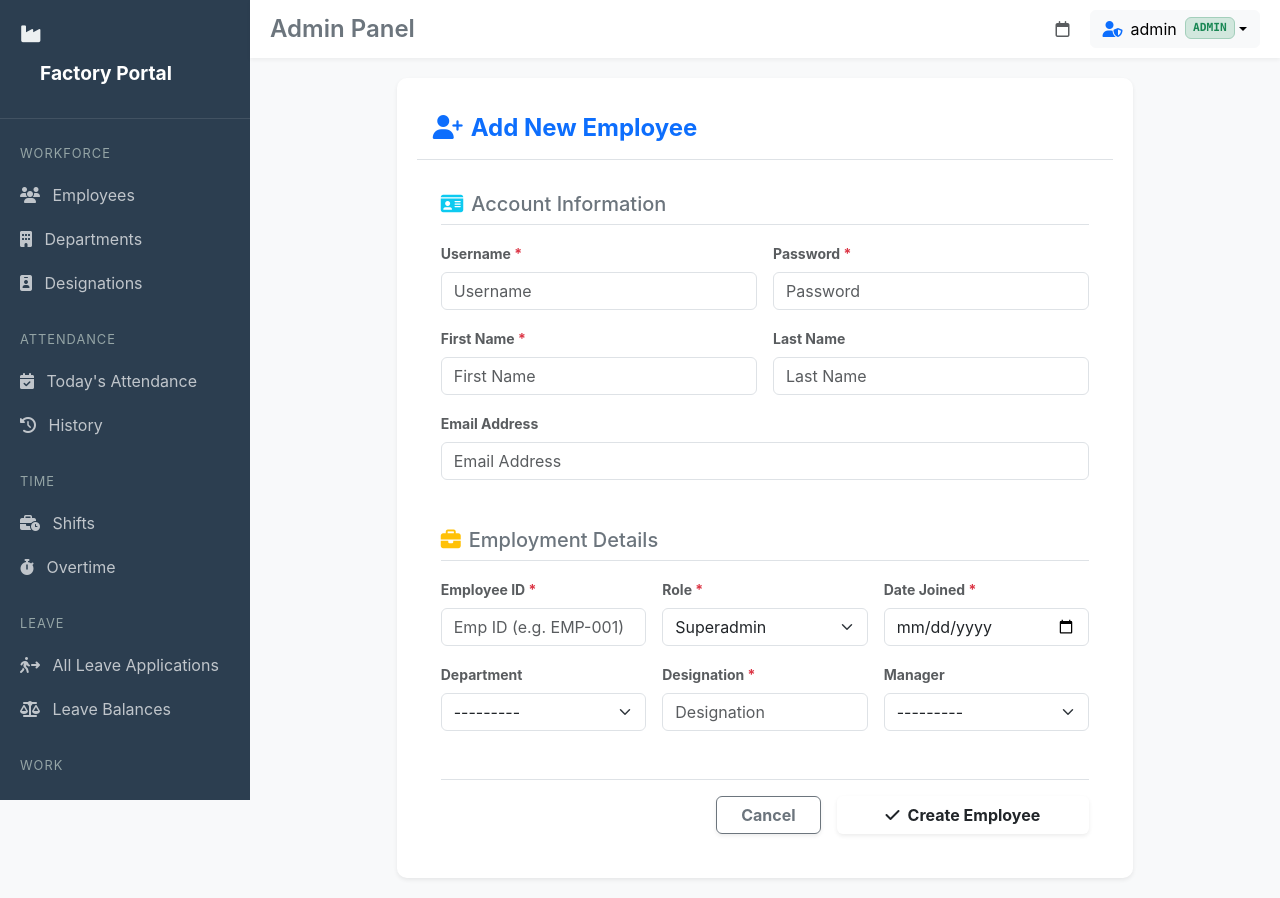
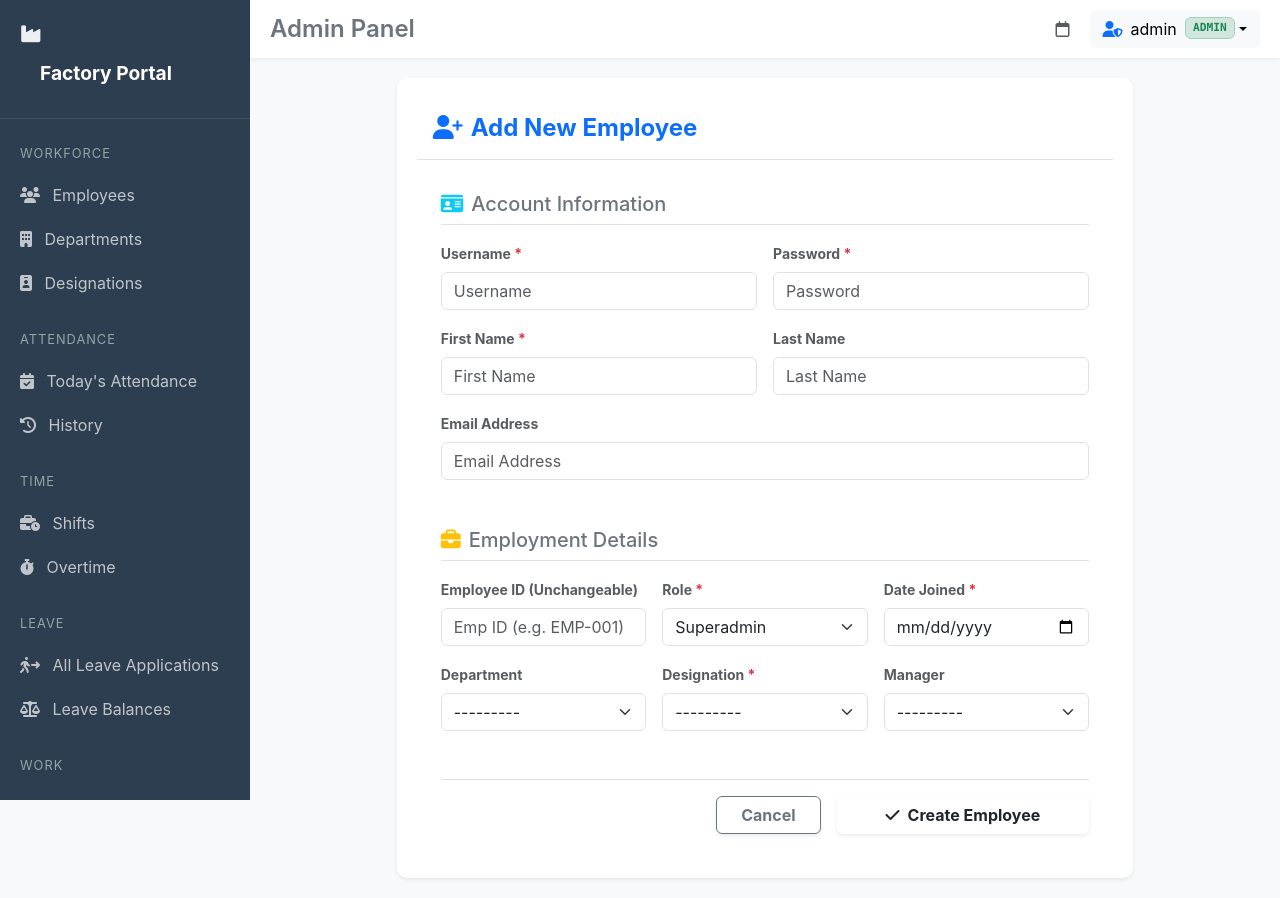
Before and after one commit to sanjidtk/factory_employee_portal, a Django app: page /employees/add/ in a window 1280 px wide. Run offline with Django 5.2, Linux system fonts and the light colour scheme; a user stored in the database is signed in; data that the repository does not hold is empty; parts of the project's set-up code (start-up, migrations or seed data) failed here and were passed over.

Commit message:
Fix AttributeError: Update employee forms, views, and templates to use emp_id and latest model structure

```diff
--- a/employees/forms.py
+++ b/employees/forms.py
@@ -1,6 +1,6 @@
 from django import forms
 from django.contrib.auth.models import User
-from employees.models import Employee, Department
+from employees.models import Employee, Department, Designation
 
 class AdminAddEmployeeForm(forms.Form):
     # User Details
@@ -11,9 +11,9 @@ class AdminAddEmployeeForm(forms.Form):
     email = forms.EmailField(required=False, widget=forms.EmailInput(attrs={'class': 'form-control', 'placeholder': 'Email Address'}))
 
     # Employee Details
-    employee_id = forms.CharField(max_length=20, widget=forms.TextInput(attrs={'class': 'form-control', 'placeholder': 'Emp ID (e.g. EMP-001)'}))
+    emp_id = forms.CharField(max_length=20, label="Employee ID", widget=forms.TextInput(attrs={'class': 'form-control', 'placeholder': 'Emp ID (e.g. EMP-001)'}))
     department = forms.ModelChoiceField(queryset=Department.objects.all(), required=False, widget=forms.Select(attrs={'class': 'form-select'}))
-    designation = forms.CharField(max_length=100, widget=forms.TextInput(attrs={'class': 'form-control', 'placeholder': 'Designation'}))
+    designation = forms.ModelChoiceField(queryset=Designation.objects.all(), widget=forms.Select(attrs={'class': 'form-select'}))
     role = forms.ChoiceField(choices=Employee.ROLE_CHOICES, widget=forms.Select(attrs={'class': 'form-select'}))
     manager = forms.ModelChoiceField(queryset=Employee.objects.all(), required=False, widget=forms.Select(attrs={'class': 'form-select'}))
     date_joined = forms.DateField(widget=forms.DateInput(attrs={'class': 'form-control', 'type': 'date'}))
@@ -24,11 +24,11 @@ class AdminAddEmployeeForm(forms.Form):
             raise forms.ValidationError("Username is already taken.")
         return username
 
-    def clean_employee_id(self):
-        employee_id = self.cleaned_data.get('employee_id')
-        if Employee.objects.filter(employee_id=employee_id).exists():
+    def clean_emp_id(self):
+        emp_id = self.cleaned_data.get('emp_id')
+        if Employee.objects.filter(emp_id=emp_id).exists():
             raise forms.ValidationError("Employee ID already exists.")
-        return employee_id
+        return emp_id
 
 class AdminEditEmployeeForm(forms.Form):
     # User Details
@@ -37,9 +37,9 @@ class AdminEditEmployeeForm(forms.Form):
     email = forms.EmailField(required=False, widget=forms.EmailInput(attrs={'class': 'form-control'}))
 
     # Employee Details
-    employee_id = forms.CharField(max_length=20, widget=forms.TextInput(attrs={'class': 'form-control', 'readonly': 'readonly'}))
+    emp_id = forms.CharField(max_length=20, label="Employee ID", widget=forms.TextInput(attrs={'class': 'form-control', 'readonly': 'readonly'}))
     department = forms.ModelChoiceField(queryset=Department.objects.all(), required=False, widget=forms.Select(attrs={'class': 'form-select'}))
-    designation = forms.CharField(max_length=100, widget=forms.TextInput(attrs={'class': 'form-control'}))
+    designation = forms.ModelChoiceField(queryset=Designation.objects.all(), widget=forms.Select(attrs={'class': 'form-select'}))
     role = forms.ChoiceField(choices=Employee.ROLE_CHOICES, widget=forms.Select(attrs={'class': 'form-select'}))
     manager = forms.ModelChoiceField(queryset=Employee.objects.all(), required=False, widget=forms.Select(attrs={'class': 'form-select'}))
     date_joined = forms.DateField(widget=forms.DateInput(attrs={'class': 'form-control', 'type': 'date'}))
--- a/employees/templates/employees/admin_add_employee.html
+++ b/employees/templates/employees/admin_add_employee.html
@@ -58,10 +58,10 @@
                     <h5 class="text-secondary border-bottom pb-2 mb-3"><i class="fa-solid fa-briefcase me-2 text-warning"></i>Employment Details</h5>
                     <div class="row g-3 mb-4">
                         <div class="col-md-4">
-                            <label class="form-label fw-bold text-muted small">Employee ID <span class="text-danger">*</span></label>
-                            {{ form.employee_id }}
-                            {% if form.employee_id.errors %}
-                            <div class="text-danger small mt-1">{{ form.employee_id.errors }}</div>
+                            <label class="form-label fw-bold text-muted small">Employee ID (Unchangeable)</label>
+                            {{ form.emp_id }}
+                            {% if form.emp_id.errors %}
+                            <div class="text-danger small mt-1">{{ form.emp_id.errors }}</div>
                             {% endif %}
                         </div>
                         <div class="col-md-4">
--- a/employees/views.py
+++ b/employees/views.py
@@ -41,13 +41,13 @@ def admin_add_employee(request):
                     # Create Employee Profile
                     Employee.objects.create(
                         user=user,
-                        employee_id=form.cleaned_data['employee_id'],
+                        emp_id=form.cleaned_data['emp_id'],
                         department=form.cleaned_data['department'],
                         designation=form.cleaned_data['designation'],
                         role=form.cleaned_data['role'],
                         manager=form.cleaned_data['manager'],
                         date_joined=form.cleaned_data['date_joined'],
-                        full_name=f"{form.cleaned_data['first_name']} {form.cleaned_data['last_name']}".strip()
+                        # full_name is a property, no need to save it manually
                     )
                 messages.success(request, f"Employee {user.username} created successfully.")
                 return redirect('employee_list')
@@ -87,7 +87,7 @@ def admin_edit_employee(request, emp_id):
                     employee.manager = form.cleaned_data['manager']
                     employee.date_joined = form.cleaned_data['date_joined']
                     employee.is_active = form.cleaned_data['is_active']
-                    employee.full_name = f"{form.cleaned_data['first_name']} {form.cleaned_data.get('last_name', '')}".strip()
+                    # full_name is a property
                     employee.save()
 
                 messages.success(request, f"Employee {employee.full_name} updated successfully.")
@@ -101,7 +101,7 @@ def admin_edit_employee(request, emp_id):
             'first_name': user.first_name if user else '',
             'last_name': user.last_name if user else '',
             'email': user.email if user else '',
-            'employee_id': employee.employee_id,
+            'emp_id': employee.emp_id,
             'department': employee.department,
             'designation': employee.designation,
             'role': employee.role,
```
